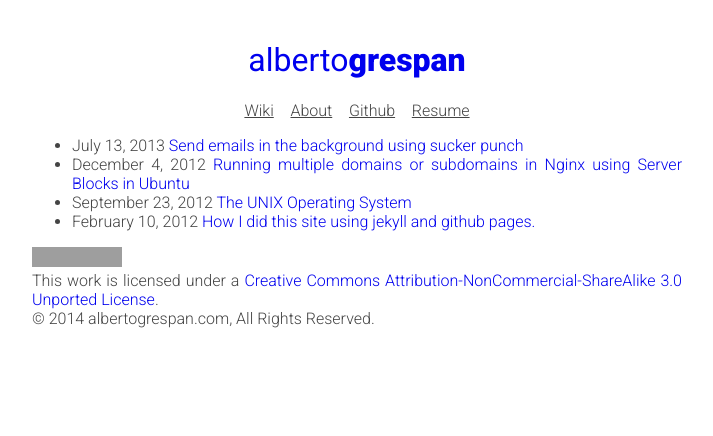
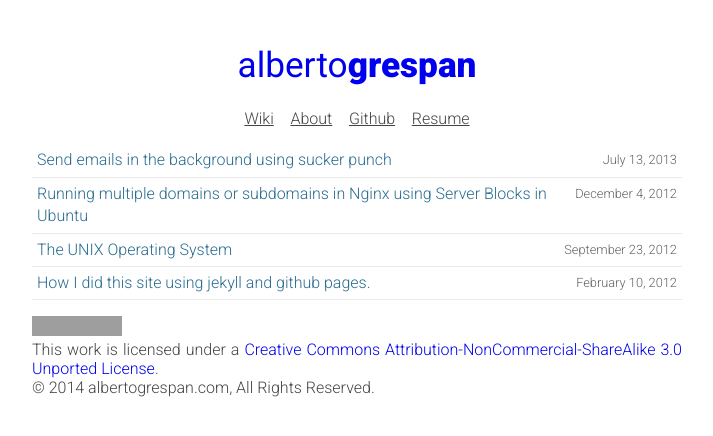
Before and after one commit to albertogg/albertogg.github.com, a Jekyll site: the page built from index.html, in a window 1280 px wide. Shown: the top 436 px of the page, without its empty margins (283-996 px from the left). Built offline with Jekyll 4.4.1, drawn with Linux system fonts in a browser that asks for light colours; nearby versions of some CDN libraries; Markdown is read by kramdown in place of the engine named in the settings; grey boxes are pictures that could not be loaded.

Commit message:
Better styling of the posts

```diff
--- a/css/style.css
+++ b/css/style.css
@@ -370,7 +370,8 @@ a {
 .header {
   text-align: center; }
   .header .name {
-    display: block; }
+    display: block;
+    font-size: 2.2em; }
     .header .name a {
       font-weight: normal;
       text-decoration: none; }
@@ -385,6 +386,22 @@ a {
       margin-right: 0.8em; }
       .header .menu li:last-child {
         margin-right: 0; }
+
+.posts {
+  padding-left: 0;
+  line-height: 1.4em;
+  list-style: none; }
+  .posts a {
+    color: #286b8f; }
+  .posts li {
+    text-align: left;
+    padding: 0.315em;
+    border-bottom: 1px solid #ebebeb; }
+    .posts li span {
+      color: #636363;
+      float: right;
+      font-size: 0.8em;
+      margin-left: 1.4em; }
 
 .highlight {
   background-color: #073642;
```
Also changed, not shown: css/scss/_main.scss (+24 -0 lines).
